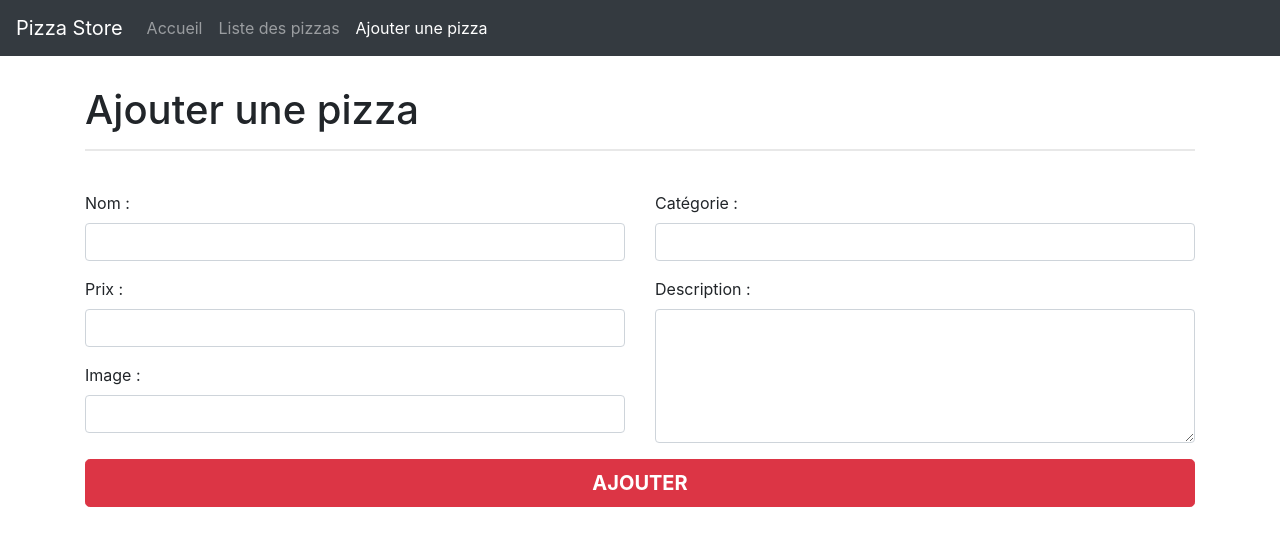
After one commit to nidnorg480/php-base, a PHP site: page /pizza_add.php in a window 1280 px wide. The commit adds this page. Shown: the top 546 px of the page. Run offline with PHP 8.4, Linux system fonts and the light colour scheme; some web fonts are replaced.

Commit message:
Add Pizza

```diff
--- a/13-pizzastore/partials/header.php
+++ b/13-pizzastore/partials/header.php
@@ -51,6 +51,9 @@
           <li class="nav-item <?= ($currentPageUrl === 'pizza_list') ? 'active' : ''; ?>">
             <a class="nav-link" href="pizza_list.php">Liste des pizzas</a>
           </li>
+          <li class="nav-item <?= ($currentPageUrl === 'pizza_add') ? 'active' : ''; ?>">
+            <a class="nav-link" href="pizza_add.php">Ajouter une pizza</a>
+          </li>
         </ul>
       </div>
     </nav>
--- /dev/null
+++ b/13-pizzastore/pizza_add.php
@@ -0,0 +1,140 @@
+<?php
+$currentPageTitle = 'Ajouter une pizza';
+// Le fichier header.php est inclus sur la page
+require_once(__DIR__.'/partials/header.php');
+
+// Traitement du formulaire
+$name = $price = $image = $category = $description = null;
+
+// le formulaire est soumis
+if (!empty($_POST)) {
+    $name = $_POST['name'];
+    $price = str_replace(',', '.', $_POST['price']); // on remplace la , par un . pour le prix
+    $image = $_POST['image'];
+    $category = $_POST['category'];
+    $description = $_POST['description'];
+
+    // Raccourci avec l'interpolation de variables
+    // ${'variable'} = 'valeur';
+    // $key = 'variable';
+    // ${$key} = 'valeur';
+    // foreach ($_POST as $key => $field) {
+    //    $$key = $field;
+    // }
+
+    // Définir un tableau d'erreur vide qui va se remplir après chaque erreur
+    $errors = [];
+
+    // Vérifier le name
+    if (empty($name)) {
+        $errors['name'] = 'Le nom n\'est pas valide';
+    }
+    // Vérifier le price
+    if (!is_numeric($price) || $price < 5 || $price > 19.99) {
+        $errors['price'] = 'Le prix n\'est pas valide';
+    }
+    // Vérifier l'image
+    if (empty($image)) {
+        $errors['image'] = 'L\'image n\'est pas valide';
+    }
+    // Vérifier la catégorie
+    if (empty($category)) {
+        $errors['category'] = 'La catégorie n\'est pas valide';
+    }
+    // Vérifier la description
+    if (empty($description)) {
+        $errors['description'] = 'La description n\'est pas valide';
+    }
+
+    // S'il n'y a pas d'erreurs dans le formulaire
+    if (empty($errors)) {
+        $query = $db->prepare('
+            INSERT INTO pizza (`name`, `price`, `image`) VALUES (:name, :price, :image)
+        ');
+        $query->bindValue(':name', $name, PDO::PARAM_STR);
+        $query->bindValue(':price', $price, PDO::PARAM_STR);
+        $query->bindValue(':image', $image, PDO::PARAM_STR);
+
+        if ($query->execute()) { // On insère la pizza dans la BDD
+            $success = true;
+            // Envoyer un mail ?
+            // Logger la création de la pizza
+        }
+    }
+}
+
+?>
+
+<main class="container">
+    <h1 class="page-title">Ajouter une pizza</h1>
+
+    <?php if (isset($success) && $success) { ?>
+        <div class="alert alert-success alert-dismissible fade show">
+            La pizza <strong><?php echo $name; ?></strong> a bien été ajouté avec l'id <strong><?php echo $db->lastInsertId(); ?></strong> !
+            <button type="button" class="close" data-dismiss="alert">
+                <span aria-hidden="true">&times;</span>
+            </button>
+        </div>
+    <?php } ?>
+
+    <form method="POST">
+        <div class="row">
+            <div class="col-md-6">
+                <div class="form-group">
+                    <label for="name">Nom :</label>
+                    <input type="text" name="name" id="name" class="form-control <?php echo isset($errors['name']) ? 'is-invalid' : null; ?>" value="<?php echo $name; ?>">
+                    <?php if (isset($errors['name'])) {
+                        echo '<div class="invalid-feedback">';
+                            echo $errors['name'];
+                        echo '</div>';
+                    } ?>
+                </div>
+                <div class="form-group">
+                    <label for="price">Prix :</label>
+                    <input type="text" name="price" id="price" class="form-control <?php echo isset($errors['price']) ? 'is-invalid' : null; ?>" value="<?php echo $price; ?>">
+                    <?php if (isset($errors['price'])) {
+                        echo '<div class="invalid-feedback">';
+                            echo $errors['price'];
+                        echo '</div>';
+                    } ?>
+                </div>
+                <div class="form-group">
+                    <label for="image">Image :</label>
+                    <input type="text" name="image" id="image" class="form-control <?php echo isset($errors['image']) ? 'is-invalid' : null; ?>" value="<?php echo $image; ?>">
+                    <?php if (isset($errors['image'])) {
+                        echo '<div class="invalid-feedback">';
+                            echo $errors['image'];
+                        echo '</div>';
+                    } ?>
+                </div>
+            </div>
+            <div class="col-md-6">
+                <div class="form-group">
+                    <label for="category">Catégorie :</label>
+                    <input type="text" name="category" id="category" class="form-control <?php echo isset($errors['category']) ? 'is-invalid' : null; ?>" value="<?php echo $category; ?>">
+                    <?php if (isset($errors['category'])) {
+                        echo '<div class="invalid-feedback">';
+                            echo $errors['category'];
+                        echo '</div>';
+                    } ?>
+                </div>
+                <div class="form-group">
+                    <label for="description">Description :</label>
+                    <textarea name="description" id="description" rows="5" class="form-control <?php echo isset($errors['description']) ? 'is-invalid' : null; ?>"><?php echo $description; ?></textarea>
+                    <?php if (isset($errors['description'])) {
+                        echo '<div class="invalid-feedback">';
+                            echo $errors['description'];
+                        echo '</div>';
+                    } ?>
+                </div>
+            </div>
+        </div>
+        <div class="text-center">
+            <button class="btn btn-lg btn-block btn-danger text-uppercase font-weight-bold">Ajouter</button>
+        </div>
+    </form>
+</main>
+
+<?php
+// Le fichier footer.php est inclus sur la page
+require_once(__DIR__.'/partials/footer.php'); ?>
```
